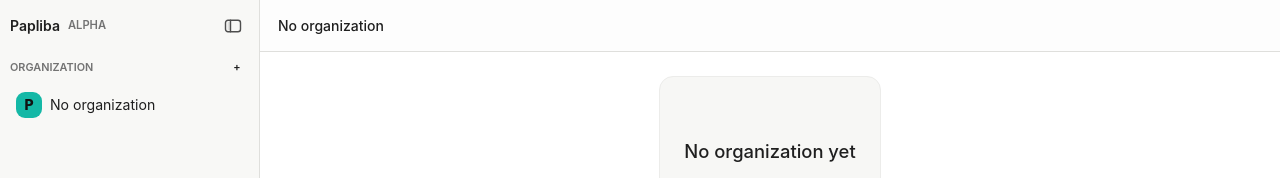
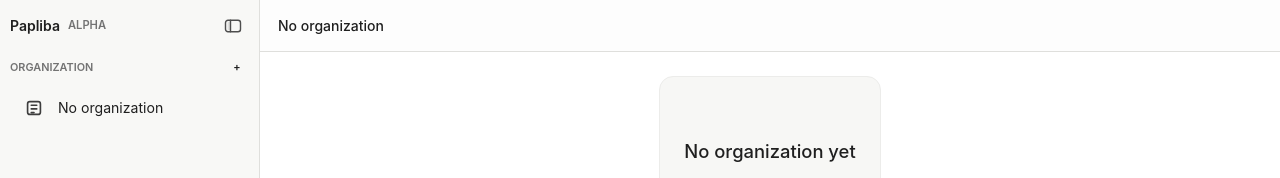
Before and after one commit to sunnybharne/papliba, a Next.js app in the folder src/Papliba.Web/: page /app in a window 1280 px wide. Shown: the top 178 px of the page. Built offline with nearby package versions, Linux system fonts and the light colour scheme.

Commit message:
style: simplify sidebar item rows

```diff
--- a/src/Papliba.Web/src/app/app/_components/Sidebar.tsx
+++ b/src/Papliba.Web/src/app/app/_components/Sidebar.tsx
@@ -96,7 +96,7 @@ export function Sidebar({
                     onClick={onToggleOrganizationMenu}
                     type="button"
                   >
-                    <span className="project-icon">P</span>
+                    <SidebarItemIcon name="organization" />
                     <span className="organization-text">
                       <strong>{activeOrganization.name}</strong>
                     </span>
@@ -180,12 +180,9 @@ export function Sidebar({
             <div className="thread-list">
               {activeProjects.map((project) => (
                 <button className="thread-item" key={project} type="button">
-                  <span className="project-list-icon">
-                    {project.slice(0, 1).toUpperCase()}
-                  </span>
+                  <SidebarItemIcon name="project" />
                   <span>
                     <strong>{project}</strong>
-                    <small>Completed · just now</small>
                   </span>
                 </button>
               ))}
@@ -218,14 +215,14 @@ function EmptyOrganizationRow({
         onClick={onOpenSidebar}
         type="button"
       >
-        <span className="project-icon">P</span>
+        <SidebarItemIcon name="organization" />
       </button>
     );
   }
 
   return (
     <div className="organization-empty">
-      <span className="project-icon">P</span>
+      <SidebarItemIcon name="organization" />
       <div>
         <strong>No organization</strong>
       </div>
@@ -261,7 +258,7 @@ function OrganizationMenuRow({
         onClick={() => onSelect(organization.name)}
         type="button"
       >
-        <span className="project-icon">P</span>
+        <SidebarItemIcon name="organization" />
         <span className="organization-text">
           <strong>{organization.name}</strong>
         </span>
@@ -380,3 +377,29 @@ function SidebarToggleIcon({ isOpen }: { isOpen: boolean }) {
     </svg>
   );
 }
+
+type SidebarItemIconName = "organization" | "project";
+
+function SidebarItemIcon({ name }: { name: SidebarItemIconName }) {
+  return (
+    <svg
+      aria-hidden="true"
+      className="sidebar-item-icon"
+      fill="none"
+      viewBox="0 0 24 24"
+    >
+      {name === "organization" && (
+        <>
+          <rect height="14" rx="2.5" width="14" x="5" y="5" />
+          <path d="M9 9h6M9 13h6M9 17h3" />
+        </>
+      )}
+      {name === "project" && (
+        <>
+          <path d="M5 6h6l2 2h6v10a2 2 0 0 1-2 2H5a2 2 0 0 1-2-2V8a2 2 0 0 1 2-2Z" />
+          <path d="M8 13h8" />
+        </>
+      )}
+    </svg>
+  );
+}
--- a/src/Papliba.Web/src/app/globals.css
+++ b/src/Papliba.Web/src/app/globals.css
@@ -291,8 +291,8 @@ a {
 .organization-empty,
 .organization-item {
   display: grid;
-  grid-template-columns: 26px minmax(0, 1fr);
-  gap: 8px;
+  grid-template-columns: 28px minmax(0, 1fr);
+  gap: 10px;
   align-items: center;
 }
 
@@ -303,7 +303,7 @@ a {
 
 .organization-active-row {
   display: grid;
-  grid-template-columns: minmax(0, 1fr) 28px 28px;
+  grid-template-columns: minmax(0, 1fr) 30px 30px;
   gap: 4px;
   align-items: center;
 }
@@ -311,7 +311,7 @@ a {
 .organization-menu-row {
   position: relative;
   display: grid;
-  grid-template-columns: minmax(0, 1fr) 28px;
+  grid-template-columns: minmax(0, 1fr) 30px;
   gap: 4px;
   align-items: center;
 }
@@ -338,21 +338,22 @@ a {
 
 .organization-empty,
 .organization-item {
-  min-height: 34px;
-  padding: 4px 6px;
+  min-height: 40px;
+  padding: 0 10px;
   border: 0;
-  border-radius: 9px;
+  border-radius: 14px;
   color: var(--text);
   background: transparent;
   text-align: left;
 }
 
 .organization-active {
-  grid-template-columns: 26px minmax(0, 1fr) 18px;
+  grid-template-columns: 28px minmax(0, 1fr) 18px;
+  background: var(--quiet-surface);
 }
 
 .organization-menu-item[data-pinned="true"] {
-  grid-template-columns: 26px minmax(0, 1fr) 16px;
+  grid-template-columns: 28px minmax(0, 1fr) 16px;
 }
 
 .organization-arrow {
@@ -384,22 +385,22 @@ a {
 
 .pin-button {
   display: grid;
-  width: 28px;
-  height: 34px;
+  width: 30px;
+  height: 40px;
   place-items: center;
   border: 0;
-  border-radius: 9px;
+  border-radius: 12px;
   color: var(--muted);
   background: transparent;
 }
 
 .organization-more-button {
   display: grid;
-  width: 28px;
-  height: 34px;
+  width: 30px;
+  height: 40px;
   place-items: center;
   border: 0;
-  border-radius: 9px;
+  border-radius: 12px;
   color: var(--muted);
   background: transparent;
   font-weight: 800;
@@ -468,7 +469,6 @@ a {
   fill: currentColor;
 }
 
-.project-icon,
 .avatar {
   display: grid;
   place-items: center;
@@ -478,11 +478,16 @@ a {
   font-weight: 800;
 }
 
-.project-icon {
-  color: #111111;
-  background: var(--accent);
-  width: 26px;
-  height: 26px;
+.sidebar-item-icon {
+  width: 22px;
+  height: 22px;
+  justify-self: center;
+  color: var(--text);
+  stroke: currentColor;
+  stroke-width: 1.8;
+  stroke-linecap: round;
+  stroke-linejoin: round;
+  opacity: 0.86;
 }
 
 .organization-pill strong,
@@ -526,26 +531,14 @@ a {
 .thread-item {
   display: grid;
   grid-template-columns: 28px minmax(0, 1fr);
-  gap: 8px;
+  gap: 10px;
   align-items: center;
   min-height: 40px;
-  padding: 6px;
+  padding: 0 10px;
   border: 0;
-  border-radius: 10px;
+  border-radius: 14px;
   background: transparent;
   text-align: left;
-}
-
-.project-list-icon {
-  display: grid;
-  width: 28px;
-  height: 28px;
-  place-items: center;
-  border-radius: 8px;
-  color: var(--muted);
-  background: var(--quiet-surface);
-  font-size: 0.78rem;
-  font-weight: 800;
 }
 
 .status-dot {
```
Also changed, not shown: 1 other file (tests, documents, lock files or other folders).
